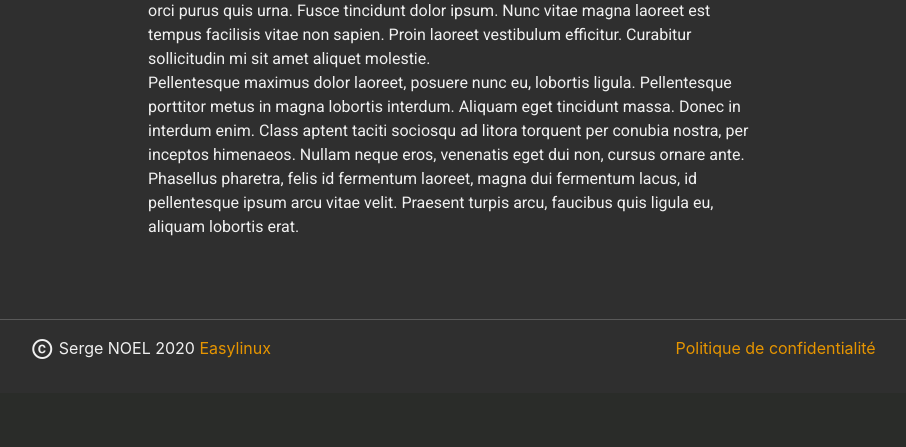
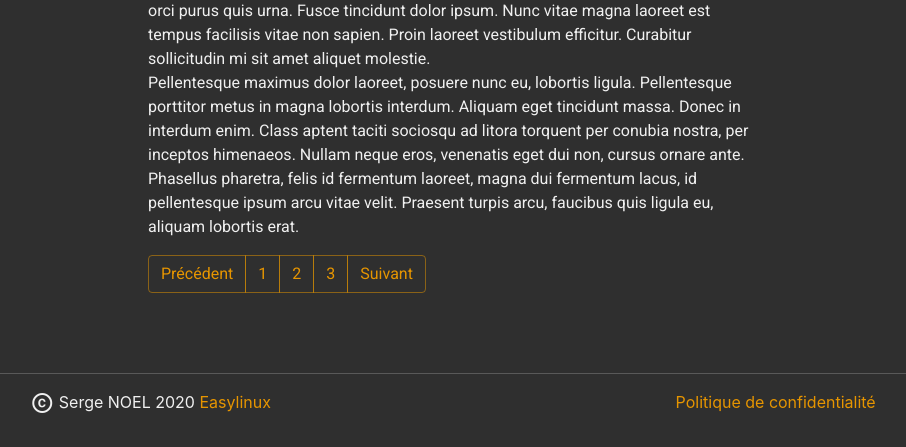
Before and after one commit to EasyLinux/EasyCMS, a PHP site: page /FrontEnd/index.html in a window 1280 px wide. Shown: the part 2281-2728 px from the top of the page, without its empty margins (187-1093 px from the left). Before the commit the page ends 2640 px from the top, so only its background shows below. Run offline with PHP 8.4, Linux system fonts and the light colour scheme.

Commit message:
favicon and pagination styling

```diff
--- a/FrontEnd/content/main.html
+++ b/FrontEnd/content/main.html
@@ -83,3 +83,18 @@
     turpis arcu, faucibus quis ligula eu, aliquam lobortis erat.<br>
 
 </p>
+
+<nav aria-label="Exemple de navigation">
+    <ul class="pagination">
+        <li class="page-item"><a class="page-link"
+               href="#">Précédent</a></li>
+        <li class="page-item"><a class="page-link"
+               href="#">1</a></li>
+        <li class="page-item"><a class="page-link"
+               href="#">2</a></li>
+        <li class="page-item"><a class="page-link"
+               href="#">3</a></li>
+        <li class="page-item"><a class="page-link"
+               href="#">Suivant</a></li>
+    </ul>
+</nav>
--- a/FrontEnd/css/style.css
+++ b/FrontEnd/css/style.css
@@ -134,6 +134,18 @@ main h2 {
   visibility: hidden;
 }
 
+/*** PAGINATION ***/
+.page-link, .page-link:active, .page-link:visited, .page-link:hover, .page-link:focus {
+  border-color:rgba(230, 149, 0, .5);
+  color: #e69500;
+  background: none;
+}
+
+.page-link:hover, .page-link:focus {
+  background: rgba(0,0,0,.3);
+}
+
+
 /*** FOOTER ***/
 footer {
   border-top: 1px solid rgba(255, 255, 255, .2);
```
Also changed, not shown: FrontEnd/favicon.ico (added).
